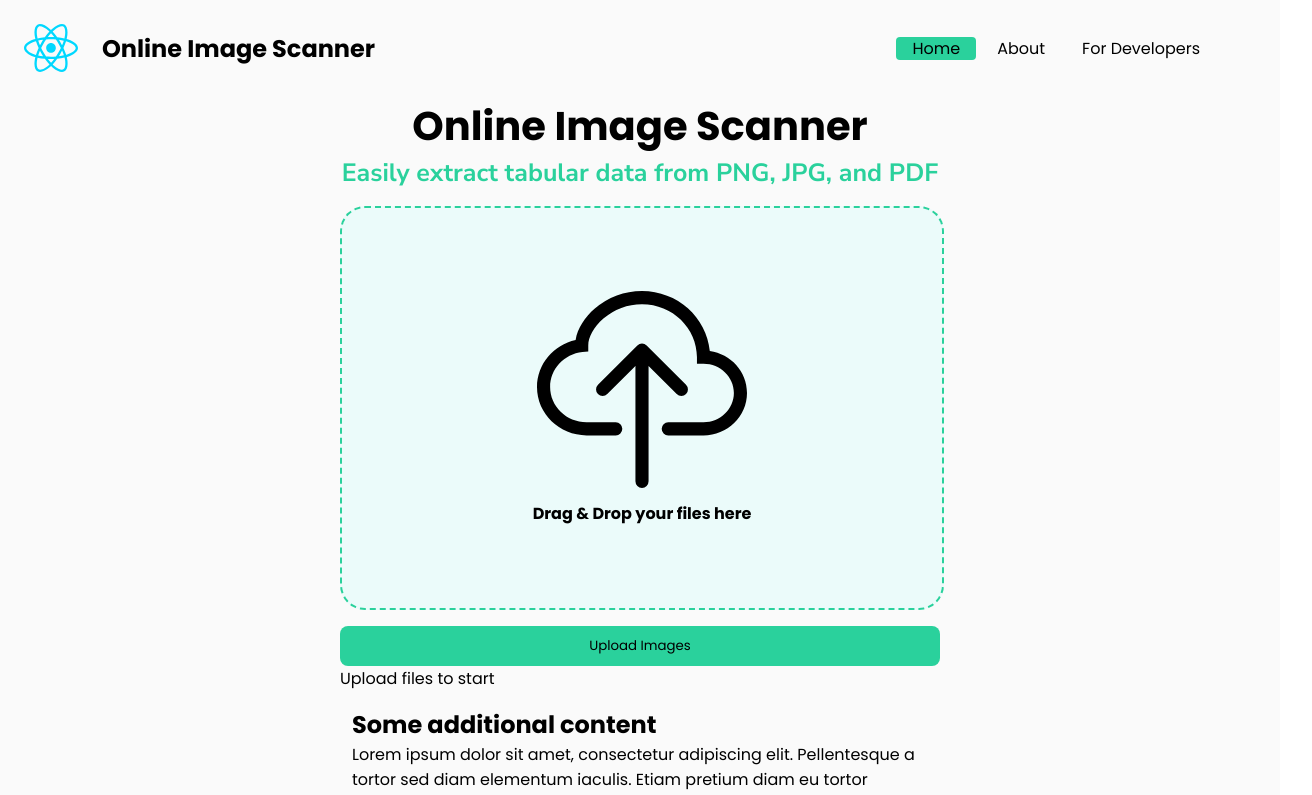
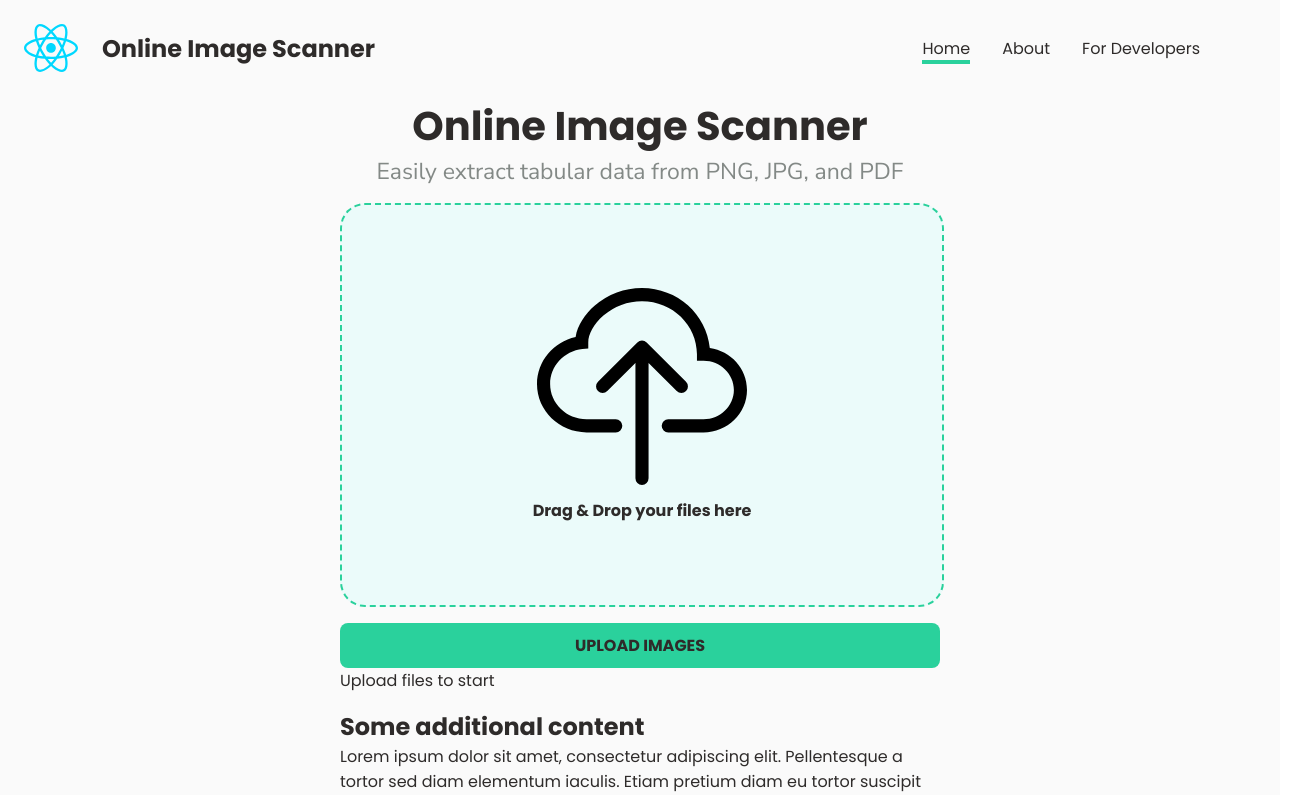
Before and after one commit to KohHaruki/SummerHack2023, a React (Vite) app in the folder client/: page / in a window 1280 px wide. Shown: the top 795 px of the page, 1312 px wide, since content can reach past the window. Built offline with nearby package versions, Linux system fonts and the light colour scheme.

Commit message:
Navbar animation and minor design edits

```diff
--- a/client/src/App.css
+++ b/client/src/App.css
@@ -31,23 +31,22 @@
 } */
 
 .hero-title {
-  color: #000000;
-  font-weight: 700;
+  font-weight: bold;
   text-align: center;
   font-size: 40px;
 }
 
 .hero-subtitle {
-  color: #2ad19c;
+  color: #838986;
   font-family: 'Nunito Sans';
-  font-size: 25px;
-  font-weight: bold;
+  font-size: 23px;
+  font-weight: normal;
   text-align: center;
 }
 
 .article {
-  max-width: 36em;
-	margin: 0 auto;
+  max-width: 600px;
+  margin: 0 auto;
 	padding: 1em;
 }
 
@@ -56,5 +55,5 @@
   background-color: grey;
   color: white;
   width: 100%;
-  padding: 1rem;
+  padding: 1rem 0;
 }
--- a/client/src/components/DragDropFileUploader.css
+++ b/client/src/components/DragDropFileUploader.css
@@ -47,6 +47,9 @@
 }
 
 .upload-button {
+    font-weight: bold;
+    font-size: 1rem;
+    text-transform: uppercase;
     padding: 10px;
     background-color: #2ad19c;
     border-radius: 8px;
--- a/client/src/index.css
+++ b/client/src/index.css
@@ -2,4 +2,5 @@
   padding: 0;
   margin: 0;
   font-family: 'Poppins', 'PT Sans Caption',"Helvetica Neue", Arial, Helvetica, Geneva, sans-serif;
+  color: #2e2b2a;
 }
--- a/client/src/layouts/Header.css
+++ b/client/src/layouts/Header.css
@@ -1,5 +1,6 @@
 header {
   background-color: #fafafa;
+  color: #292b2b;
   position: sticky;
   top: 0;
   width: 100%;
@@ -25,14 +26,39 @@ header {
 }
 
 .nav ul li a {
-  color: #000000;
-  padding: 0 1rem;
+  margin: 0 1rem;
   text-decoration: none;
-  border-radius: 4px;
+  padding-bottom: 0.25rem;
   width: 100%;
-  margin-left: 5px;
+  position: relative;
+}
+
+.nav ul li a::after {
+  content: '';
+  position: absolute;
+  width: 100%;
+  height: 0.25rem;
+  background: #2ad19c;
+  left: 0;
+  bottom: 0;
+  transform: scale(0,1);
+  transition: transform 0.45s ease;
+}
+
+.nav ul li a:hover {
+  transform: scale(1,1);
+  opacity: 0.65;
+}
+
+.nav ul li a:hover::after {
+  transform: scale(1,1);
+  position: absolute;
 }
 
 .nav ul li a.active {
-  background: #2ad19c;
+  opacity: 1;
 }
+
+.nav ul li a.active::after {
+  transform: scale(1,1);
+}
```
